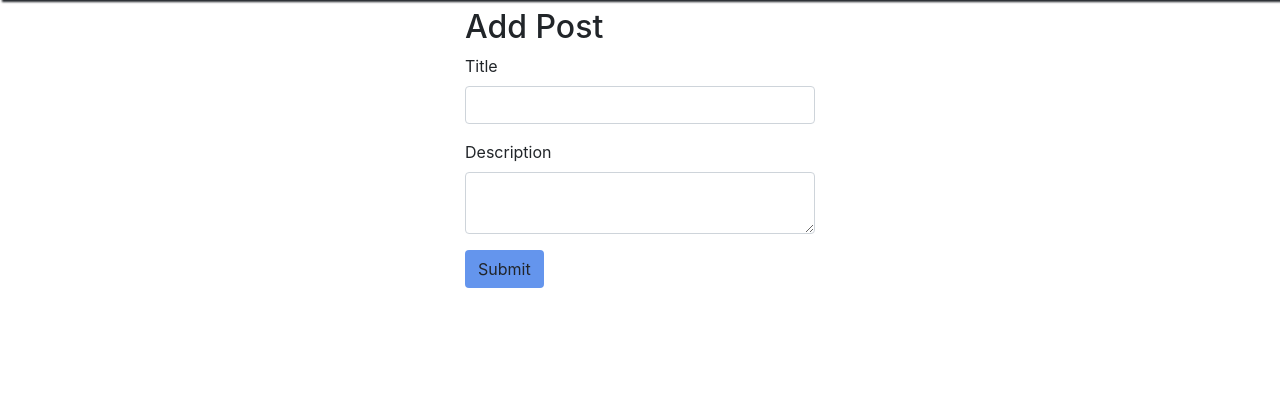
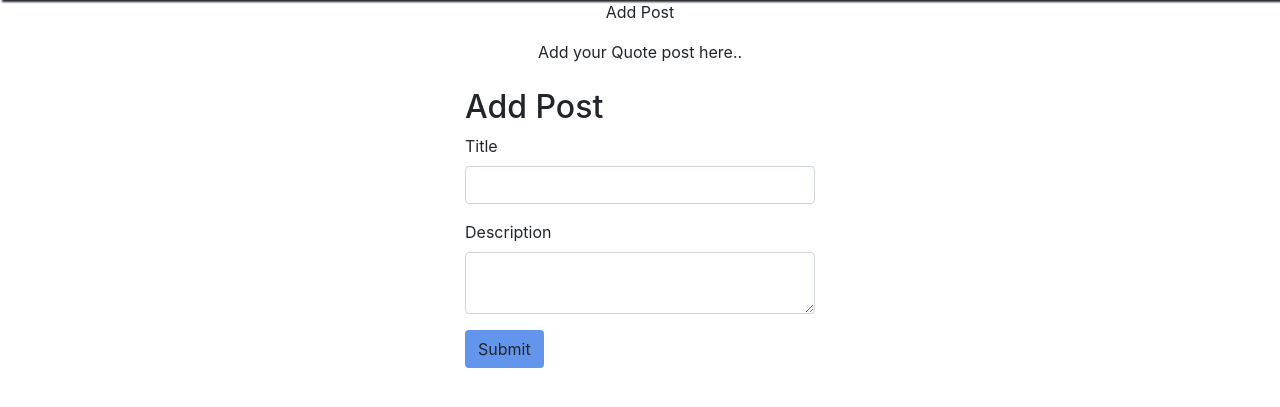
Before and after one commit to Alexotieno1717/blog-website, a Flask app: page /post/new in a window 1280 px wide. Shown: the part 64-471 px from the top of the page. Run offline with Flask 2, Linux system fonts and the light colour scheme; the visitor is signed in with stand-in values (Sample User, id 1); data comes from the database, SQL or seed files in the repository; some libraries are stand-ins or nearby versions.

Commit message:
Added p tag

```diff
--- a/app/templates/post.html
+++ b/app/templates/post.html
@@ -3,6 +3,10 @@
 
 
 {% block content %}
+<div class="container-fluid">
+    <p class="text-center">Add Post</p>
+    <p class="text-center">Add your Quote post here..</p>
+</div>
 <div class="container pt-2">
     <div class="row">
         <div class="col-md-4"></div>
```
